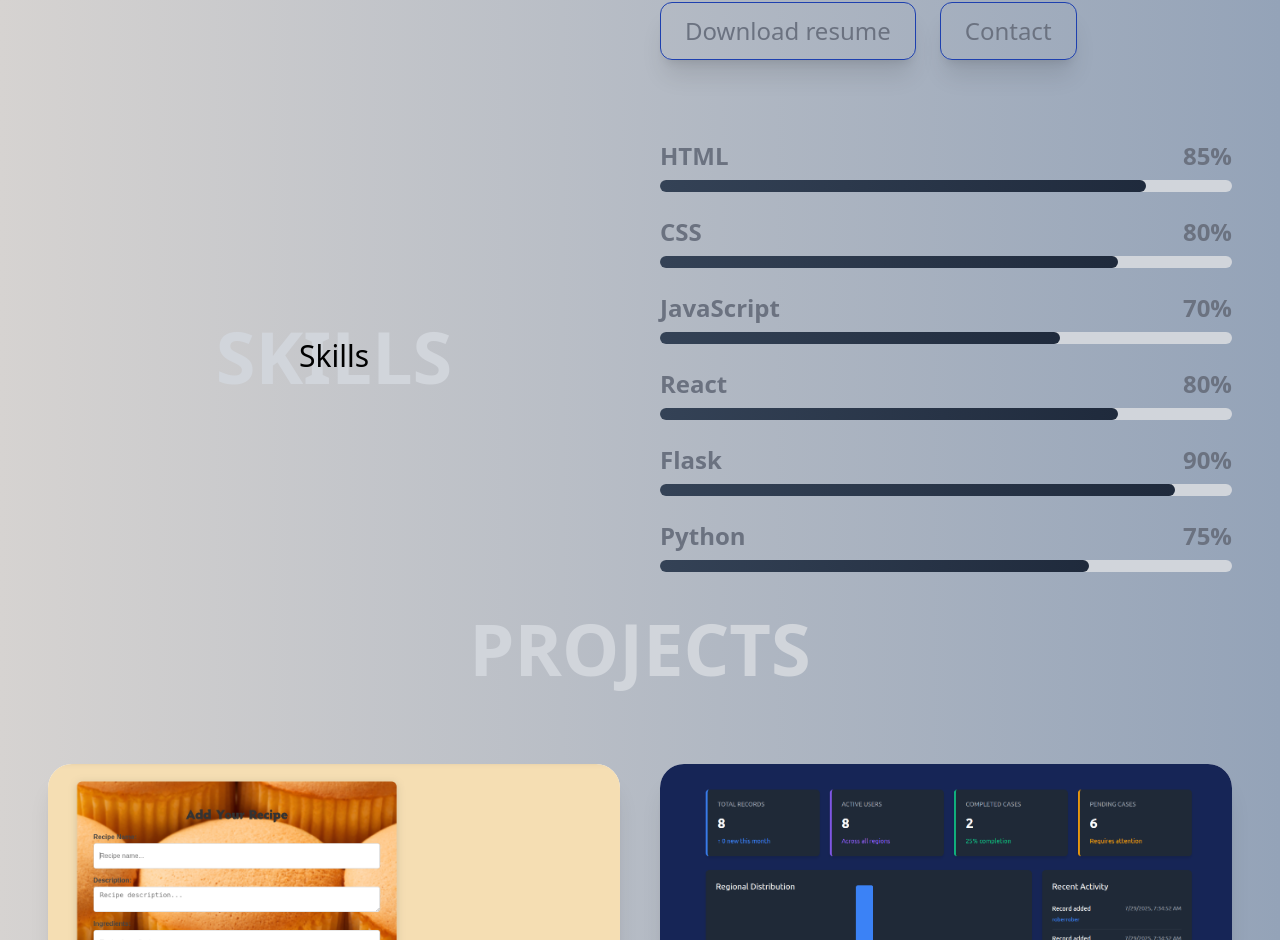
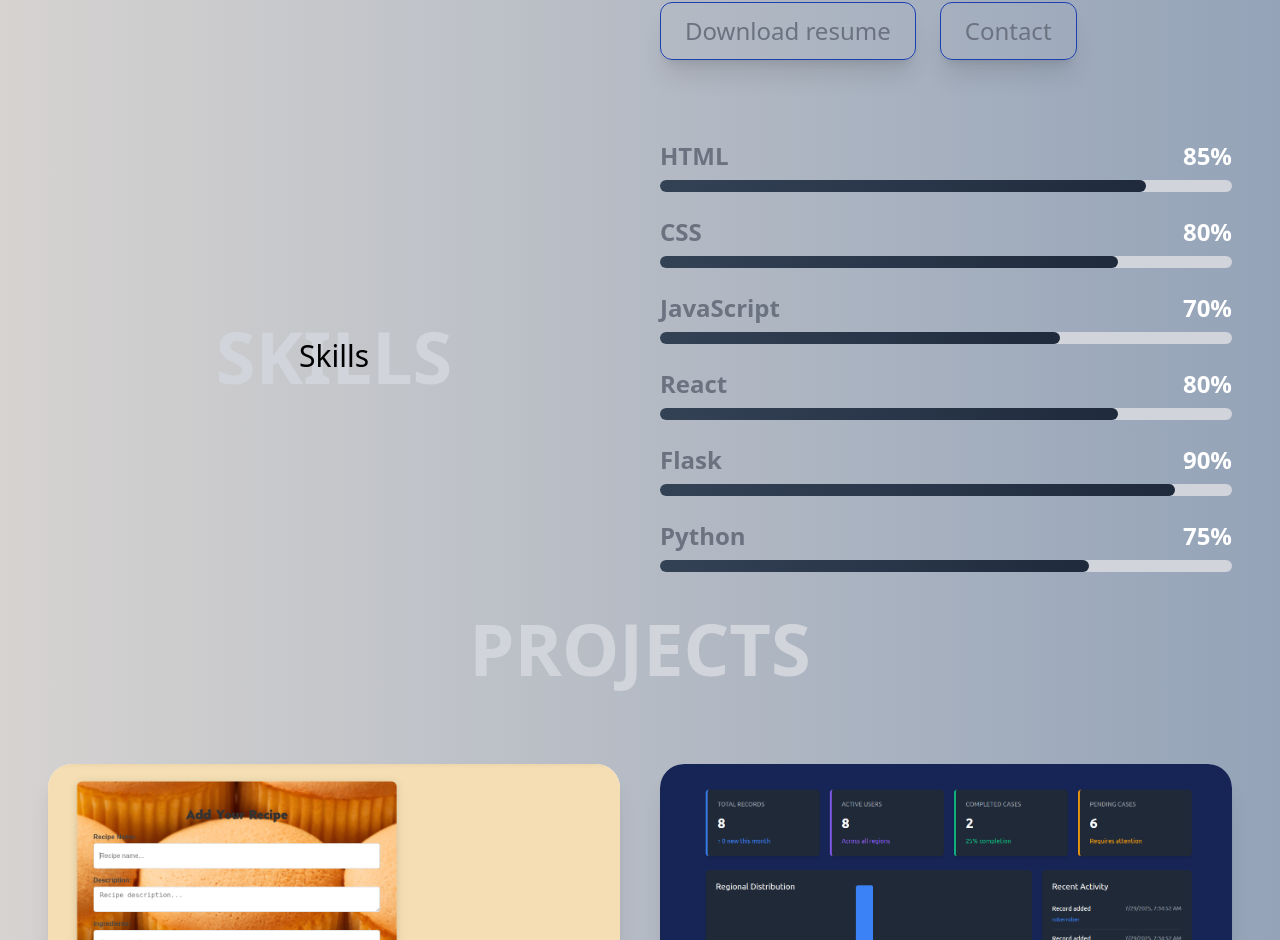
Before and after one commit to KenRobertOchieng/my-portfolio, a React (Vite) app: page / in a window 1280 px wide. Shown: the part 1350-2290 px from the top of the page. Built offline with nearby package versions, Linux system fonts and the light colour scheme.

Commit message:
made change

```diff
--- a/src/components/Skills.jsx
+++ b/src/components/Skills.jsx
@@ -18,7 +18,7 @@ const Skills = () => {
 
             </div>
 
-            <div className='space-y-6 text-gray-500 dark:text-white'>
+            <div className='space-y-6'>
 
                 <SkillsLevel skillName="HTML" percentage="85%" />
                 <SkillsLevel skillName="CSS" percentage="80%" />
--- a/src/components/SkillsLevel.jsx
+++ b/src/components/SkillsLevel.jsx
@@ -5,7 +5,7 @@ const SkillsLevel = ({skillName,percentage}) => {
     <div className='space-y-2'>
         <div className='flex justify-between text-2xl font-bold dark:text-white text-gray-500'>
             <p className='font-bold text-2xl'>{skillName}</p>
-            <p>{percentage}</p>
+            <p className='text-white'>{percentage}</p>
         </div>
 
         <div className='w-full h-3 bg-gray-300 dark:bg-gray-600 rounded-full'>
```
